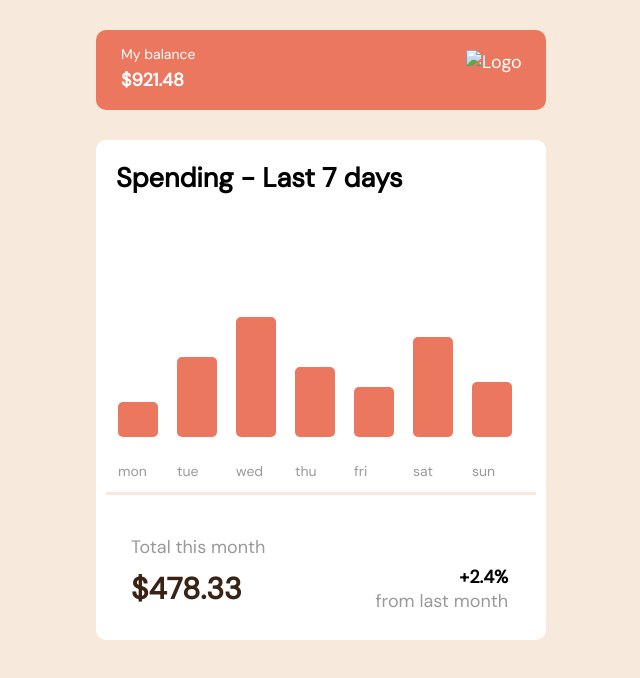
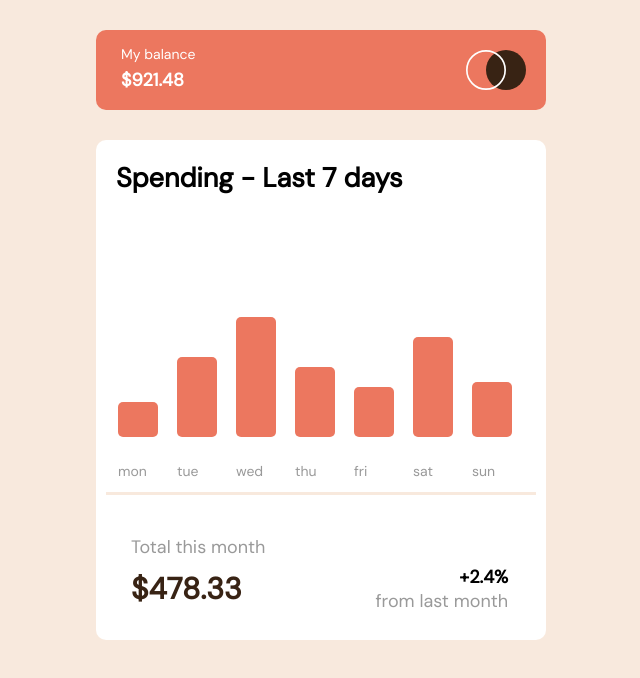
Before and after one commit to ralexale/Sprint1, a plain HTML site: page index.html in a window 1280 px wide. Shown: the whole page, without its empty margins (319-959 px from the left). Drawn offline with Linux system fonts and the light colour scheme; the site is published under a folder, as on GitHub Pages, so addresses that start at the root find nothing.

Commit message:
Update index.html

```diff
--- a/index.html
+++ b/index.html
@@ -18,7 +18,7 @@
         </div>
       </section>
       <div class="Logo">
-        <img src="/img/logo.svg" alt="Logo" />
+        <img src="img/logo.svg" alt="Logo" />
       </div>
     </header>
     <section class="contenedor">
```
